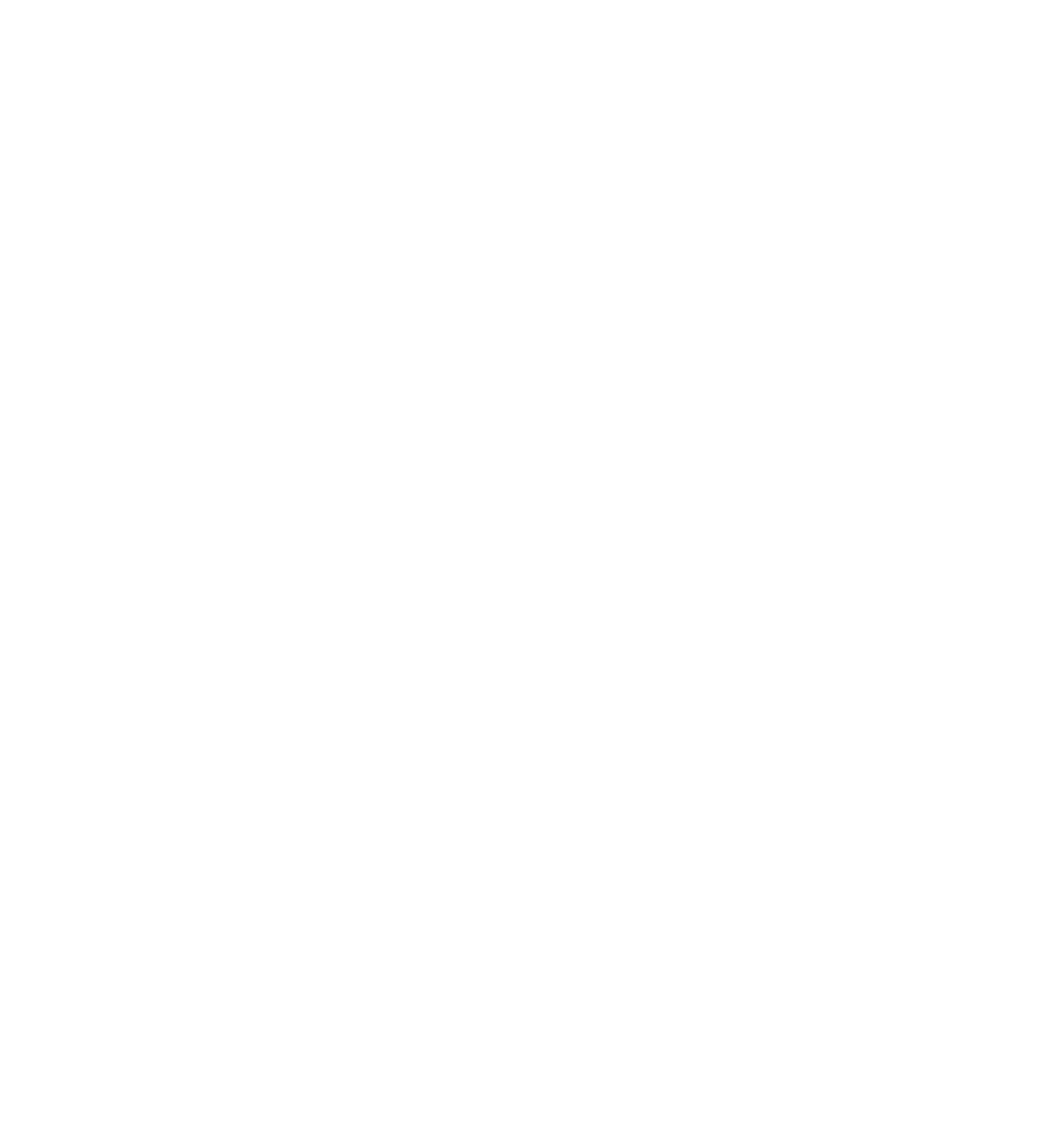
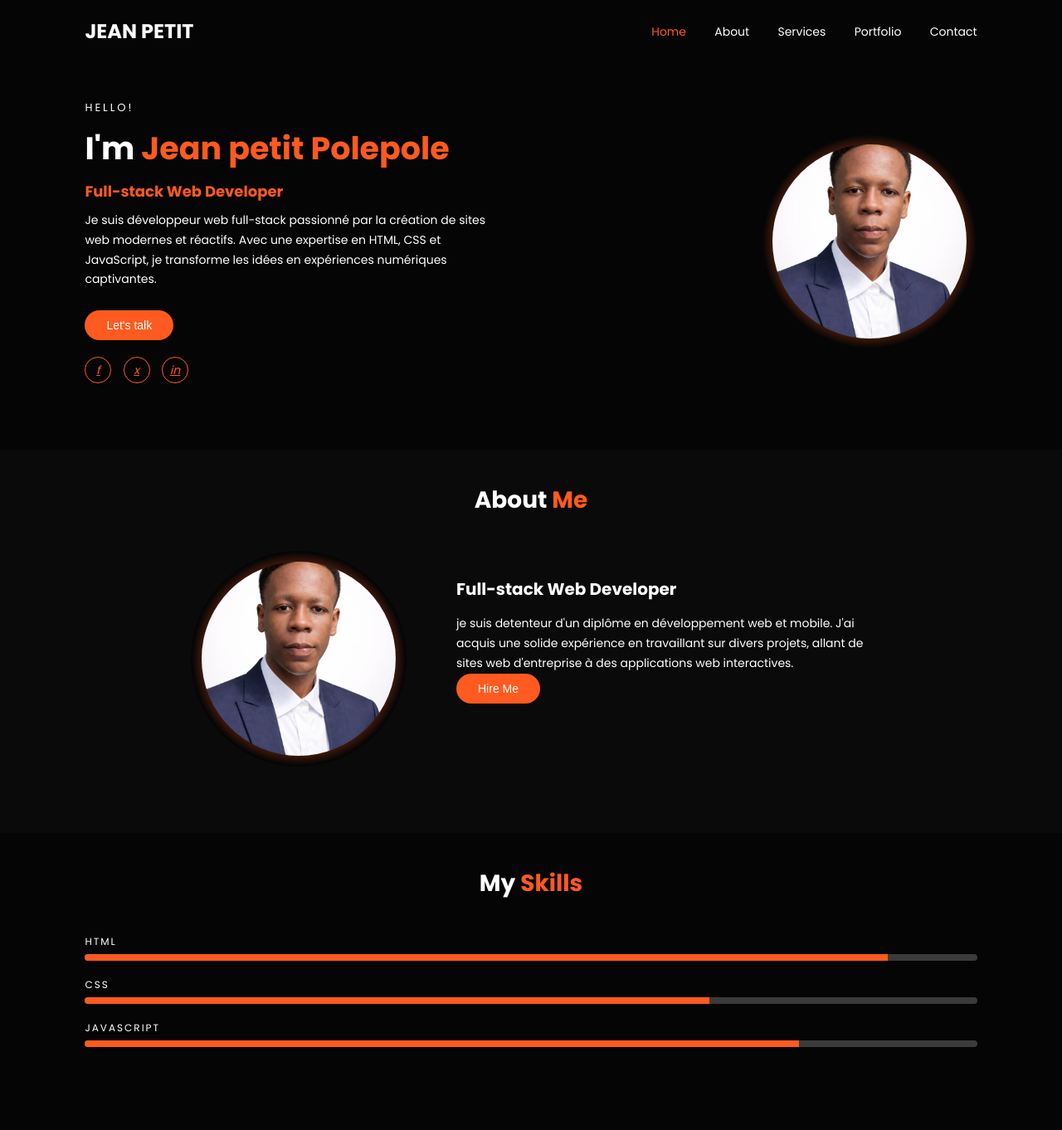
Before and after one commit to Jppsystem/PORTFOLIOJPP, a plain HTML site: page index.html in a window 1280 px wide. Shown: the whole page at 83% size. Before the commit the page ends 800 px from the top, so only its background shows below. Drawn offline with Linux system fonts and the light colour scheme.

Commit message:
Ajout_du_code

```diff
--- a/index.html
+++ b/index.html
@@ -1,11 +1,98 @@
 <!DOCTYPE html>
 <html lang="fr">
 <head>
-    <meta charset="UTF-8">
-    <meta name="viewport" content="width=device-width, initial-scale=1.0">
-    <title>Portfolio</title>
+  <meta charset="UTF-8">
+  <title>Portfolio_JPP</title>
+  <link rel="stylesheet" href="style.css">
+  <link rel="preconnect" href="https://fonts.googleapis.com">
+  <link rel="preconnect" href="https://fonts.gstatic.com" crossorigin>
+  <link href="https://fonts.googleapis.com/css2?family=Poppins:wght@300;400;600;700&display=swap" rel="stylesheet">
 </head>
 <body>
 
+  <!-- Navbar -->
+  <header class="navbar">
+    <div class="logo">JEAN PETIT</div>
+    <nav>
+      <a href="#home" class="active">Home</a>
+      <a href="#about">About</a>
+      <a href="#services">Services</a>
+      <a href="#portfolio">Portfolio</a>
+      <a href="#contact">Contact</a>
+    </nav>
+  </header>
+
+  <!-- Hero -->
+  <section id="home" class="hero">
+    <div class="hero-text">
+      <p class="hello">HELLO!</p>
+      <h1>I'm <span>Jean petit Polepole</span></h1>
+      <h2>Full-stack Web Developer</h2>
+      <p class="hero-desc">
+        Je suis développeur web full-stack passionné par la création de sites web modernes et réactifs.
+        Avec une expertise en HTML, CSS et JavaScript, je transforme les idées en expériences numériques
+        captivantes.
+      </p>
+      <button class="btn-primary">Let's talk</button>
+      <div class="socials">
+        <a href="#"><i class="icon">f</i></a>
+        <a href="#"><i class="icon">x</i></a>
+        <a href="#"><i class="icon">in</i></a>
+      </div>
+    </div>
+
+    <div class="hero-image">
+      <div class="glow-circle">
+        <!-- remplace src par ta photo -->
+        <img src="JPPSYSTEME.jpeg" alt="Jean petit Polepole">
+      </div>
+    </div>
+  </section>
+
+  <!-- About -->
+  <section id="about" class="about">
+    <h2 class="section-title">About <span>Me</span></h2>
+    <div class="about-content">
+      <div class="about-image">
+        <div class="glow-circle">
+          <img src="JPPSYSTEME.jpeg" alt="Jean petit Polepole">
+        </div>
+      </div>
+      <div class="about-text">
+        <h3>Full-stack Web Developer</h3>
+        <p>
+        je suis detenteur d'un diplôme en développement web et mobile. J'ai acquis une solide expérience en travaillant sur divers projets,
+        allant de sites web d'entreprise à des applications web interactives.
+        <button class="btn-primary">Hire Me</button>
+      </div>
+    </div>
+  </section>
+
+  <!-- Skills -->
+  <section id="skills" class="skills">
+    <h2 class="section-title">My <span>Skills</span></h2>
+
+    <div class="skill">
+      <div class="skill-name">HTML</div>
+      <div class="skill-bar">
+        <div class="skill-fill" style="width: 90%;"></div>
+      </div>
+    </div>
+
+    <div class="skill">
+      <div class="skill-name">CSS</div>
+      <div class="skill-bar">
+        <div class="skill-fill" style="width: 70%;"></div>
+      </div>
+    </div>
+
+    <div class="skill">
+      <div class="skill-name">JAVASCRIPT</div>
+      <div class="skill-bar">
+        <div class="skill-fill" style="width: 80%;"></div>
+      </div>
+    </div>
+  </section>
+
 </body>
 </html>
--- a/style.css
+++ b/style.css
@@ -0,0 +1,225 @@
+/* style.css */
+
+* {
+  margin: 0;
+  padding: 0;
+  box-sizing: border-box;
+}
+
+body {
+  font-family: "Poppins", sans-serif;
+  background: #050505;
+  color: #ffffff;
+}
+
+/* Navbar */
+
+.navbar {
+  position: fixed;
+  top: 0;
+  left: 0;
+  right: 0;
+  padding: 20px 8%;
+  display: flex;
+  justify-content: space-between;
+  align-items: center;
+  background: #050505;
+  z-index: 100;
+}
+
+.logo {
+  font-size: 24px;
+  font-weight: 700;
+}
+
+nav a {
+  margin-left: 30px;
+  color: #ffffff;
+  text-decoration: none;
+  font-size: 14px;
+}
+
+nav a.active,
+nav a:hover {
+  color: #ff5a1f;
+}
+
+/* Hero */
+
+.hero {
+  display: flex;
+  align-items: center;
+  justify-content: space-between;
+  padding: 120px 8% 80px; /* 120 pour laisser l'espace du menu */
+}
+
+.hero-text {
+  max-width: 500px;
+}
+
+.hello {
+  letter-spacing: 3px;
+  font-size: 13px;
+}
+
+.hero-text h1 {
+  font-size: 38px;
+  margin: 10px 0;
+}
+
+.hero-text h1 span {
+  color: #ff5a1f;
+}
+
+.hero-text h2 {
+  font-size: 18px;
+  color: #ff5a1f;
+  margin-bottom: 10px;
+}
+
+.hero-desc {
+  font-size: 14px;
+  line-height: 1.7;
+  margin-bottom: 25px;
+}
+
+.btn-primary {
+  background: #ff5a1f;
+  color: #ffffff;
+  border: none;
+  padding: 10px 26px;
+  border-radius: 30px;
+  font-size: 14px;
+  cursor: pointer;
+  margin-bottom: 20px;
+}
+
+.btn-primary:hover {
+  opacity: 0.9;
+}
+
+.socials a {
+  display: inline-flex;
+  align-items: center;
+  justify-content: center;
+  width: 32px;
+  height: 32px;
+  border-radius: 50%;
+  border: 1px solid #ff5a1f;
+  color: #ff5a1f;
+  font-size: 14px;
+  margin-right: 10px;
+}
+
+.hero-image {
+  display: flex;
+  justify-content: center;
+  align-items: center;
+}
+
+.glow-circle {
+  width: 260px;
+  height: 260px;
+  border-radius: 50%;
+  background: radial-gradient(circle, #ff5a1f 0%, #ff5a1f 40%, #050505 70%);
+  display: flex;
+  align-items: center;
+  justify-content: center;
+  overflow: hidden;
+}
+
+.glow-circle img {
+  width: 90%;
+  height: 90%;
+  object-fit: cover;
+  border-radius: 50%;
+}
+
+/* About */
+
+.about {
+  padding: 40px 8% 80px;
+  background: #0a0a0a;
+}
+
+.section-title {
+  text-align: center;
+  font-size: 28px;
+  margin-bottom: 40px;
+}
+
+.section-title span {
+  color: #ff5a1f;
+}
+
+.about-content {
+  display: flex;
+  align-items: center;
+  justify-content: center;
+  gap: 60px;
+}
+
+.about-text {
+  max-width: 500px;
+}
+
+.about-text h3 {
+  font-size: 20px;
+  margin-bottom: 15px;
+}
+
+.about-text p {
+  font-size: 14px;
+  line-height: 1.7;
+  margin-bottom: 25px;
+}
+
+/* Skills */
+
+.skills {
+  padding: 40px 8% 80px;
+}
+
+.skill {
+  margin-bottom: 20px;
+}
+
+.skill-name {
+  font-size: 12px;
+  letter-spacing: 2px;
+  margin-bottom: 6px;
+}
+
+.skill-bar {
+  width: 100%;
+  height: 8px;
+  border-radius: 20px;
+  background: #3b3b3b;
+  overflow: hidden;
+}
+
+.skill-fill {
+  height: 100%;
+  background: #ff5a1f;
+}
+
+/* Responsive */
+
+@media (max-width: 900px) {
+  .hero {
+    flex-direction: column;
+    text-align: center;
+  }
+
+  .hero-text {
+    margin-bottom: 40px;
+  }
+
+  .about-content {
+    flex-direction: column;
+  }
+
+  .navbar {
+    padding-inline: 5%;
+  }
+}
```
Also changed, not shown: JPPSYSTEME.jpeg (added).
